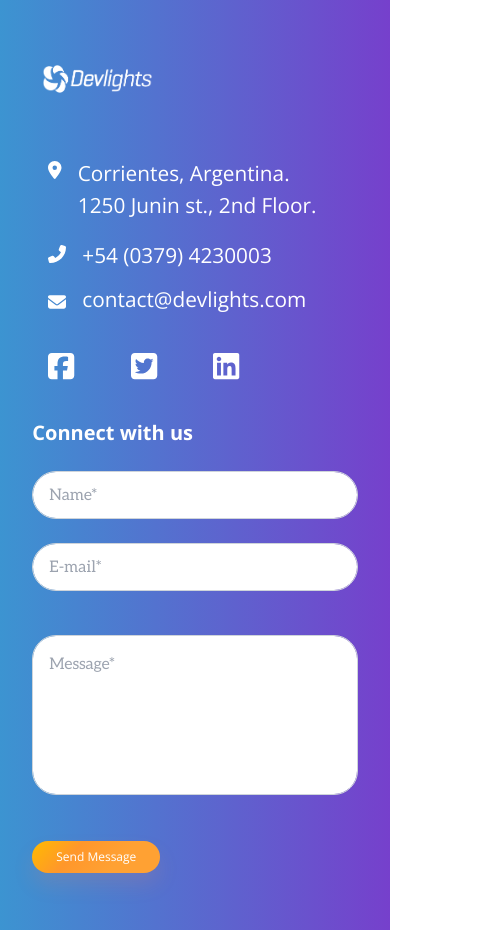
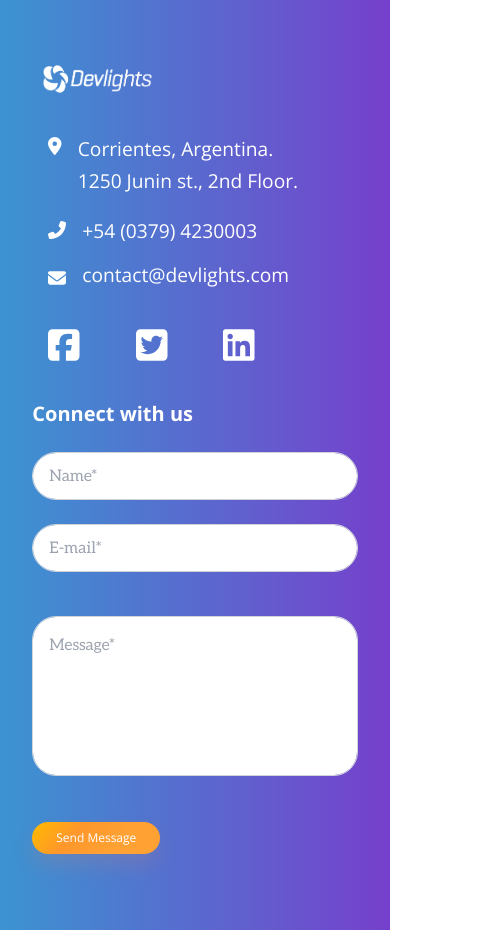
Before and after one commit to ignacioLiotti/test-1441654, a Next.js app: page /rocbird in a window 390 px wide. Shown: the part 3840-4770 px from the top of the page, 489 px wide, since content can reach past the window. Built offline with nearby package versions, Linux system fonts and the light colour scheme.

Commit message:
footer responsiveness

```diff
--- a/components/Footer.jsx
+++ b/components/Footer.jsx
@@ -30,12 +30,12 @@ function Footer() {
           />
           <ul className="list-none">
             <li>
-              <div className="flex flex-row items-start mt-6 mb-4">
+              <div className="flex flex-row items-start mb-4">
                 <FontAwesomeIcon
                   icon={faLocationDot}
                   className="text-white text-lg mr-4 pt-1"
                 />
-                <p className="font-open-sans text-white leading-8 text-[1.3rem] md:text-[1rem] md:leading-5">
+                <p className="font-open-sans text-white leading-8 text-[1.2rem] md:text-[1rem] md:leading-5">
                   Corrientes, Argentina. <br/> 1250 Junin st., 2nd Floor.
                 </p>
               </div>
@@ -46,7 +46,7 @@ function Footer() {
                   icon={faPhoneFlip}
                   className="text-white text-lg mr-4"
                 />
-                <p className="font-open-sans text-white leading-5 text-[1.3rem] md:text-[1rem]">
+                <p className="font-open-sans text-white leading-5 text-[1.2rem] md:text-[1rem]">
                   +54 (0379) 4230003
                 </p>
               </div>
@@ -57,7 +57,7 @@ function Footer() {
                   icon={faEnvelope}
                   className="text-white text-lg mr-4 pt-1"
                 />
-                <p className="font-open-sans text-white leading-5 text-[1.3rem] md:text-[1rem]">
+                <p className="font-open-sans text-white leading-5 text-[1.2rem] md:text-[1rem]">
                   contact@devlights.com
                 </p>
               </div>
@@ -67,19 +67,19 @@ function Footer() {
             <a href="https://www.facebook.com/devlightsok/">
               <FontAwesomeIcon
                 icon={faFacebookSquare}
-                className="text-white text-3xl"
+                className="text-white text-4xl"
               />
             </a>
             <a href="https://twitter.com/devlightsok">
               <FontAwesomeIcon
                 icon={faTwitterSquare}
-                className="text-white text-3xl"
+                className="text-white text-4xl"
               />
             </a>
             <a href="https://www.linkedin.com/company/devlights-us">
               <FontAwesomeIcon
                 icon={faLinkedin}
-                className="text-white text-3xl"
+                className="text-white text-4xl"
               />
             </a>
           </div>
```
